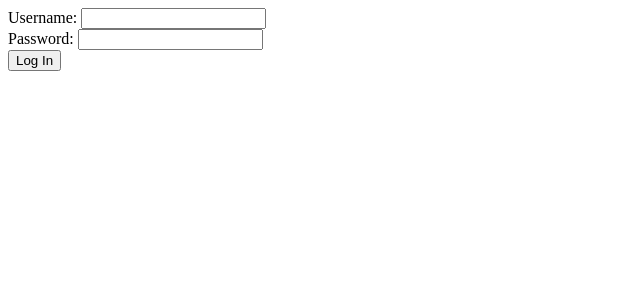
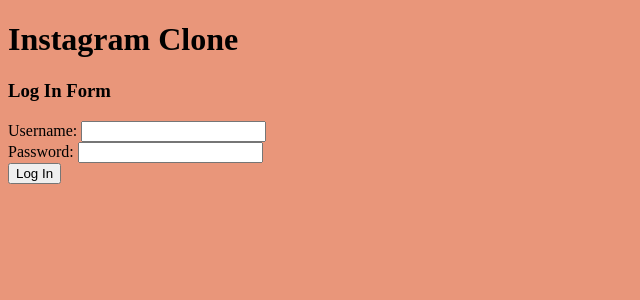
Before and after one commit to Srikirtiraj/instaClone, a Django app: page /login/ in a window 1280 px wide. Shown: the top 300 px of the page, without its empty margins (0-640 px from the left). Run offline with Django 3.2, Linux system fonts and the light colour scheme.

Commit message:
styling added to instaclone

```diff
--- a/myapp/templates/feed.html
+++ b/myapp/templates/feed.html
@@ -3,6 +3,12 @@
 <head>
     <meta charset="UTF-8">
     <title>Title</title>
+    <style>
+    body{
+background-color: lightcoral;
+    }
+</style>
+
 </head>
 <body>
     <form method="post" action="/post/">
--- a/myapp/templates/login.html
+++ b/myapp/templates/login.html
@@ -3,10 +3,20 @@
 <head>
     <meta charset="UTF-8">
     <title>LogInForm</title>
+    <style>
+    body{
+background-color:darksalmon;
+
+    }
+</style>
 </head>
 <body>
 <form method="post">
     {% csrf_token %}
+    <div class="main">
+            <h1>Instagram Clone</h1>
+            <h3>Log In Form</h3>
+    </div>
       <div>
           <label for="username">Username: </label>
           <input id="username" type="text" name="username" value={{ username }}>
```
Also changed, not shown: myapp/templates/index.html (+13 -3 lines), myapp/templates/post.html (+7 -0 lines), db.sqlite3.
